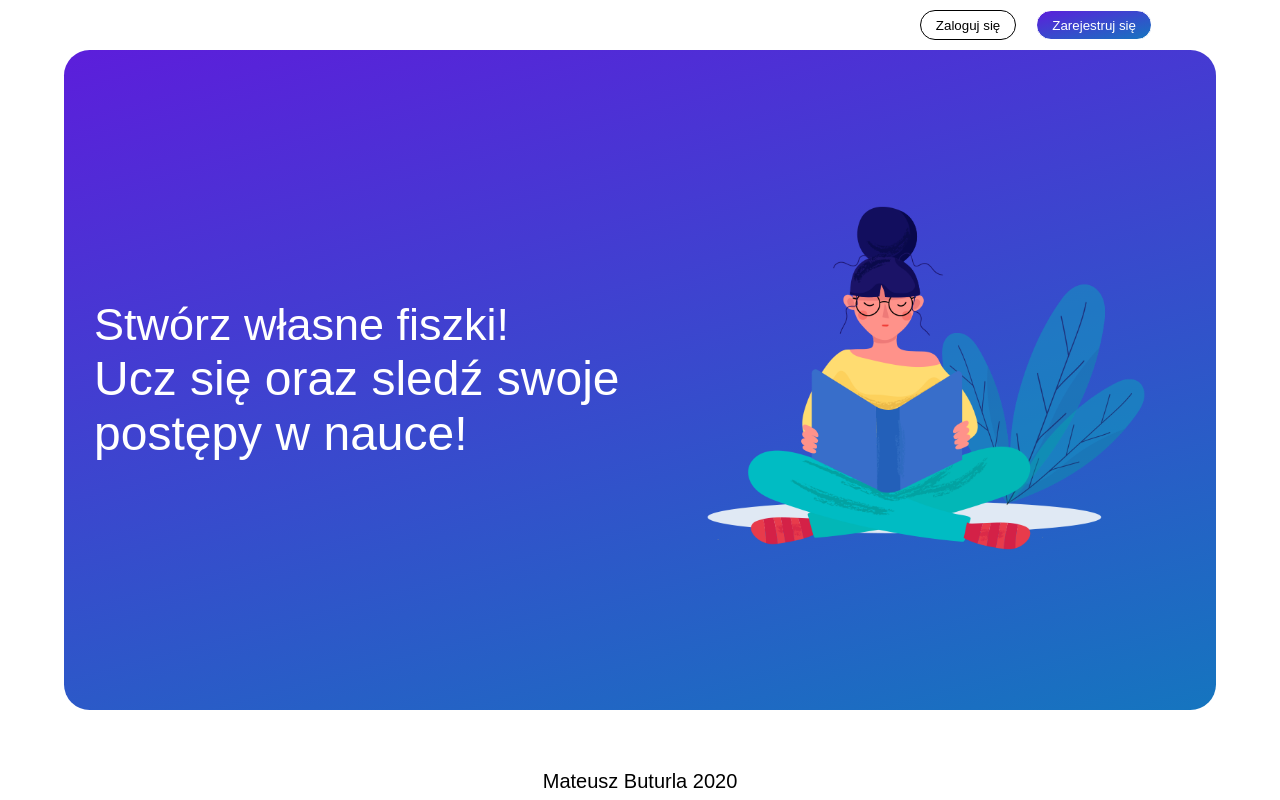
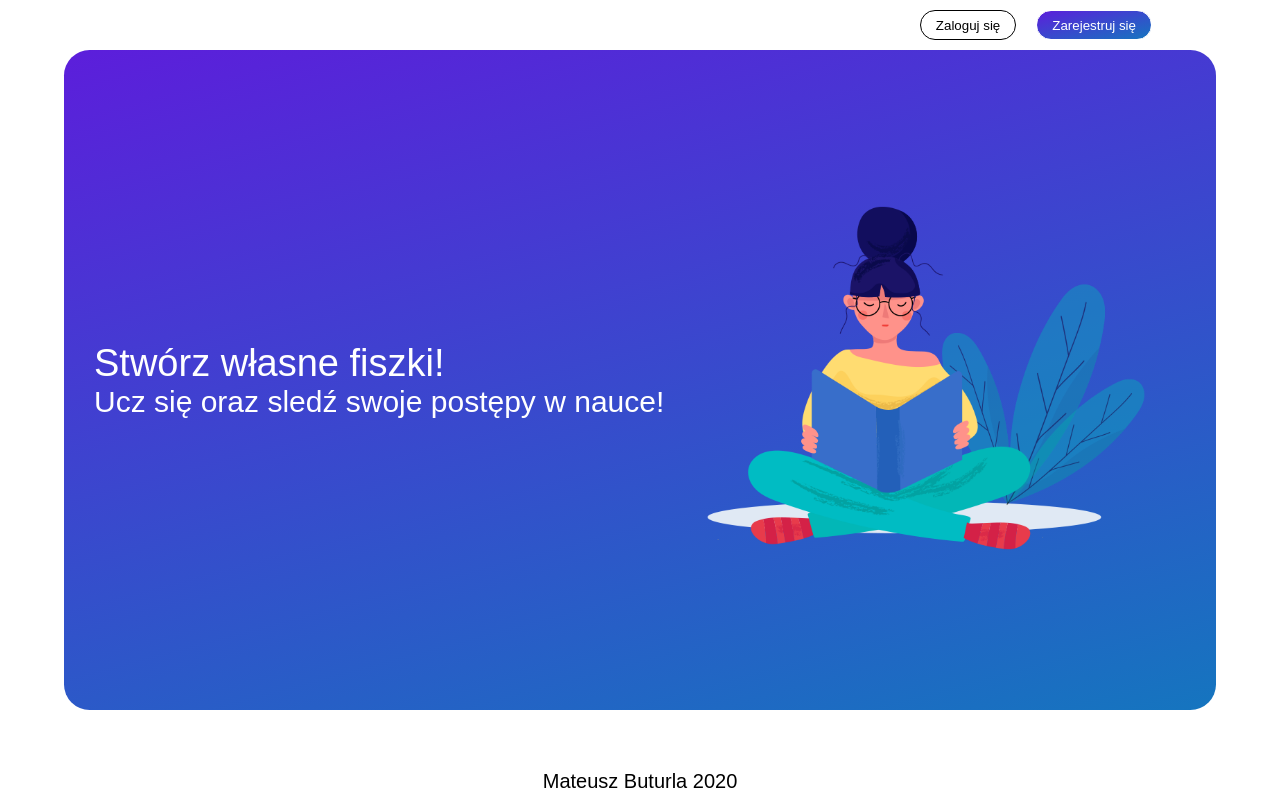
Before and after one commit to mateuszbuturla/flashcard, a React (Create React App) app in the folder client/: page / in a window 1280 px wide. Built offline with nearby package versions, Linux system fonts and the light colour scheme.

Commit message:
home add @media for min-width:767px

```diff
--- a/client/src/components/Home/Header/header.sass
+++ b/client/src/components/Home/Header/header.sass
@@ -56,13 +56,25 @@
             .homeHeader__p
                 font-size: 24px
 
+@media ( min-width: 767px )
+    .homeHeader
+        .homeHeader__text
+            .homeHeader__h1
+                text-align: center
+                font-size: 50px
+            .homeHeader__p
+                text-align: center
+                font-size: 28px
+
 @media ( min-width: 1024px )
     .homeHeader
         .homeHeader__text
             .homeHeader__h1
-                font-size: 45px
+                text-align: left
+                font-size: 38px
             .homeHeader__p
-                font-size: 48px
+                text-align: left
+                font-size: 30px
 
 @media ( min-width: 1366px )
     .homeHeader
```
